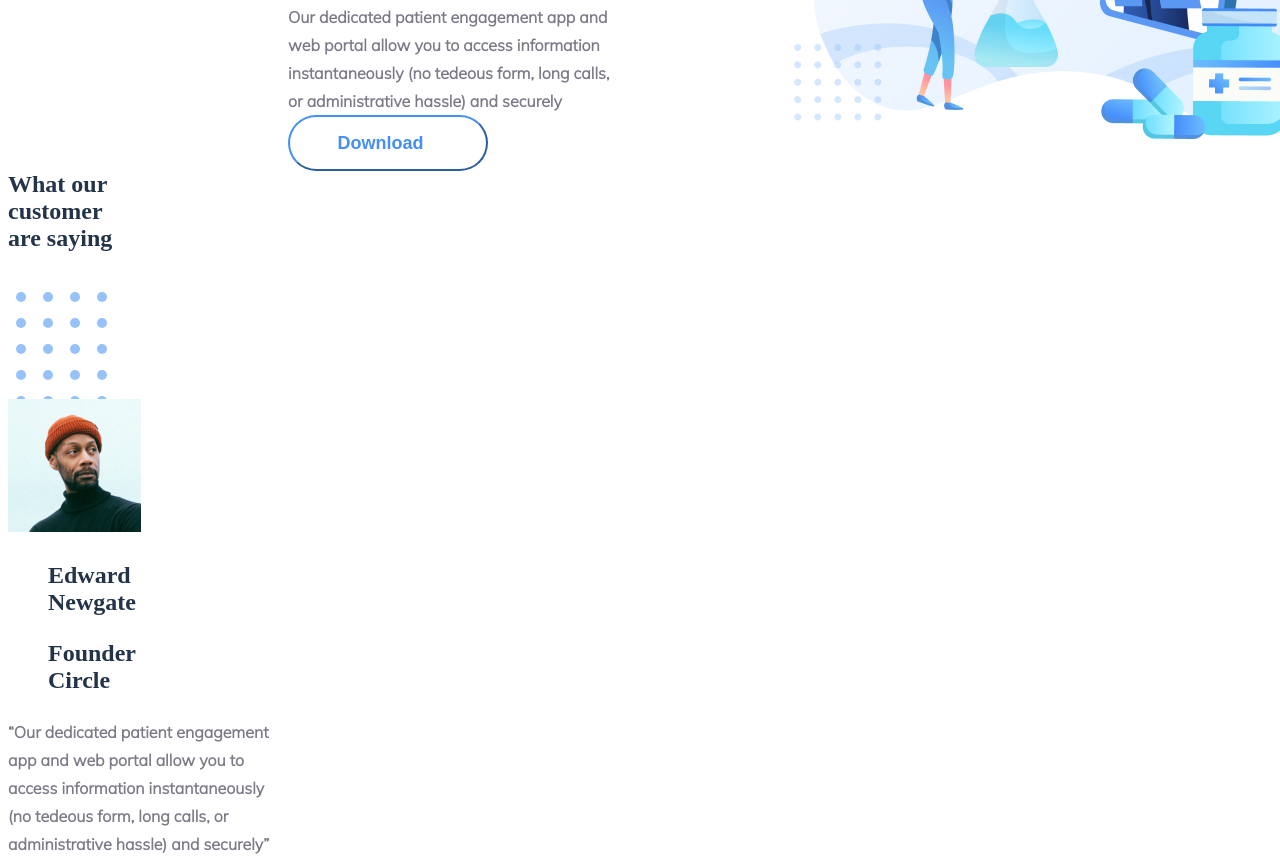
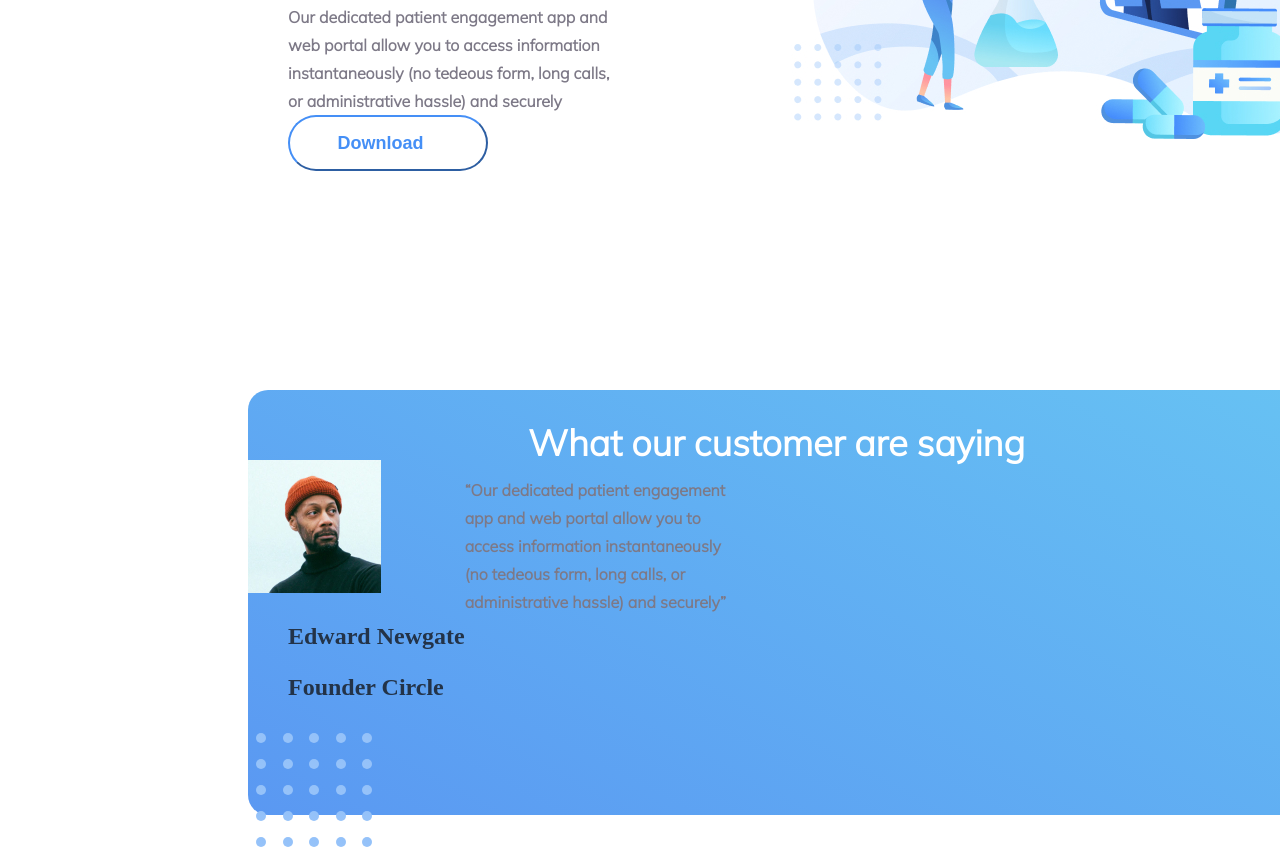
Before and after one commit to GZBass/landing, a website: page index.html in a window 1280 px wide. Shown: the part 3188-4049 px from the top of the page. Drawn offline with Linux system fonts and the light colour scheme.

Commit message:
fifth block started

```diff
--- a/index.html
+++ b/index.html
@@ -236,8 +236,8 @@
           </p>
         </div>
       </div>
-      <div class="5th">
-        <h4>What our customer are saying</h4>
+      <div class="fifth">
+        <div class="blue-block">
           <div class="dots-box">
             <div class="dot"></div>
             <div class="dot"></div>
@@ -265,6 +265,11 @@
             <div class="dot"></div>
             <div class="dot"></div>
           </div>
+          <div class="white-text">
+            <h2>What our customer are saying</h2>
+            <div class="line"></div>
+          </div>
+          <div class="about-founder">
             <div class="founder">
               <img
               class="edward"
@@ -273,9 +278,11 @@
               <ul class="name">Edward Newgate</ul>
               <ul class="description">Founder Circle</ul>
             </div>
-        <p class="white-p">
+            <p class="text">
               “Our dedicated patient engagement app and web portal allow you to access information instantaneously (no tedeous form, long calls, or administrative hassle) and securely”
             </p>
+          </div>
+        </div>
         <div class="nav-slide">
           <li class="larrow"></li>
           <li class="dott-bold"></li>
--- a/style.css
+++ b/style.css
@@ -321,3 +321,51 @@ p {
   width: 340px;
   height: 120px;
 }
+
+.fifth {
+  width: 1220px;
+  height: 502px;
+  margin: 251px 0 0 190px;
+  display: flex;
+  flex-direction: column;
+  align-items: center;
+  justify-content: space-between;
+}
+
+.fifth .dots-box {
+  display: flex;
+  align-self: flex-start;
+  order: 2;
+  justify-self: flex-end;
+}
+
+.blue-block {
+  width: 1120px;
+  height: 425px;
+  background: linear-gradient(208.18deg, #67c3f3, #5a98f2);
+  border-radius: 20px;
+  display: flex;
+  flex-direction: column;
+  align-items: center;
+}
+
+.white-text {
+  width: 560px;
+  height: 90px;
+  display: flex;
+}
+
+.white-text h2 {
+  color: white;
+}
+
+.white-text .line {
+  background-color: white;
+}
+
+.about-founder {
+  width: 1120px;
+  heigh: 212px;
+  display: flex;
+  flex-flow: row wrap;
+}
```
Lines whose indentation alone changed are shown as unchanged.
